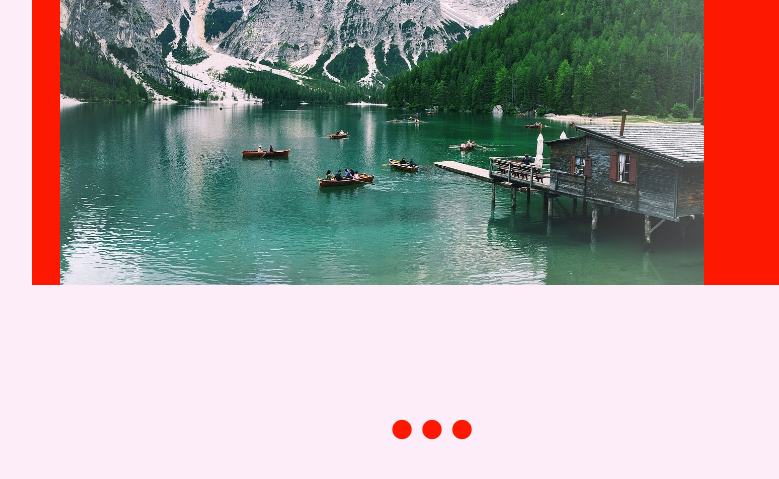
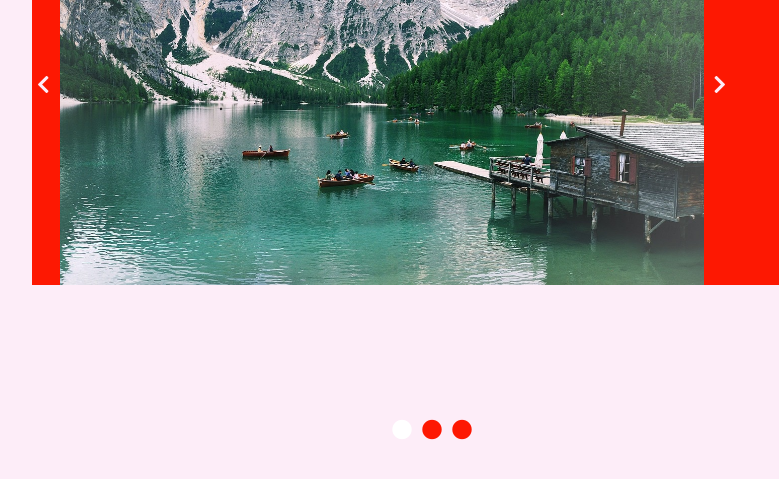
Before and after one commit to FrancescaLai/vue-slider, a plain HTML site: page index.html in a window 1280 px wide. Shown: the part 315-794 px from the top of the page, 208-987 px from the left. Drawn offline with nearby package versions, Linux system fonts and the light colour scheme.

Commit message:
4 step (bullets move w/ images) ✓

```diff
--- a/css/style.css
+++ b/css/style.css
@@ -35,7 +35,7 @@
   font-size: 20px;
   cursor: pointer;
   padding: 5px;
-  color: #FD1802;
+  color: #FDEDF8;
 }
 
 .bullets{
@@ -46,3 +46,11 @@
   padding: 20px;
   border-radius: 50%;
 }
+
+.bullets i{
+  color: #FD1802;
+}
+
+.bullets .active{
+  color: #fff;
+}
--- a/index.html
+++ b/index.html
@@ -27,7 +27,7 @@
          <i @click="nextImage" class="fas fa-chevron-right"></i>
         </div>
         <div class="bullets">
-          <i class="fas fa-circle" v-for="(image, index) in images"></i>
+          <i class="fas fa-circle" v-for="(image, index) in images" :class="position == index ? `active` : `` "></i>
         </div>
       </div>
     </div>
--- a/js/script.js
+++ b/js/script.js
@@ -22,7 +22,7 @@ var app = new Vue(
       nextImage: function(){
         this.position++;
 
-        if (this.position > this.images.length) {
+        if (this.position == this.images.length) {
           this.position = 0;
         }
       },
```
